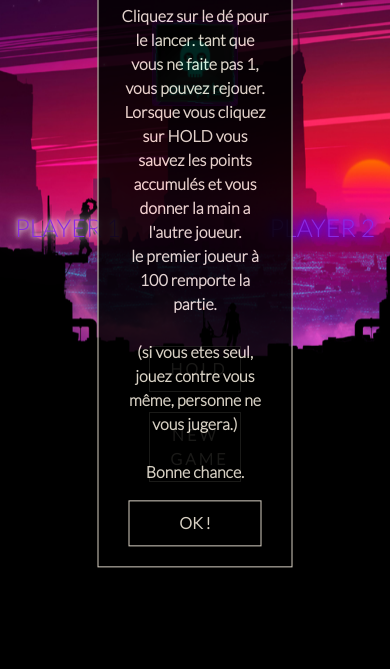
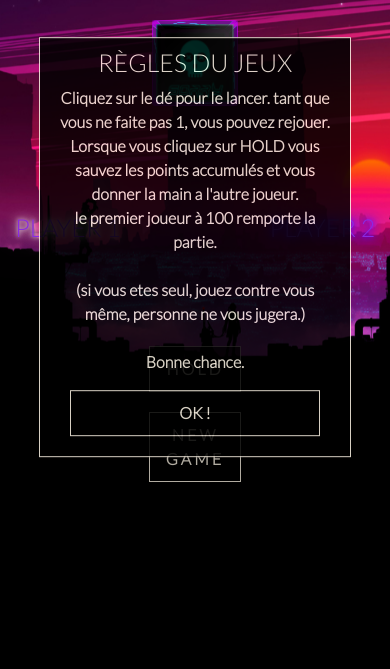
Before and after one commit to Kvn0074/dicetiny_web, a plain HTML site: page index.html in a window 390 px wide. Shown: the part 175-844 px from the top of the page. Drawn offline with Linux system fonts and the light colour scheme.

Commit message:
media queries for Foot and Flying

```diff
--- a/assets/default.css
+++ b/assets/default.css
@@ -236,6 +236,16 @@ __________________________*/
   margin-right: auto;
 }
 
+    /*__/ M E D I A \__*/
+
+    @media screen and (min-width: 375px) and (max-width : 639px) {
+        .game_foot .game_utilities .new,
+        .game_foot .game_utilities .hold_button {
+          padding: 10px;
+        }
+
+      }
+
 /*=================================================
 =============| F L Y I N G  E L E M E N T S |======
 =================================================*/
@@ -277,6 +287,14 @@ __________________________*/
   transform: translate(-50%, -250%);
   transition: 1s;
   }
+
+      /*__/ M E D I A \__*/
+
+      @media screen and (max-width : 650px) {
+        #flying_victory, #flying_spec {
+          width: 80%;
+        }
+      }
 
 /*=================================================
 =============| T H E  C U B E |====================
```
